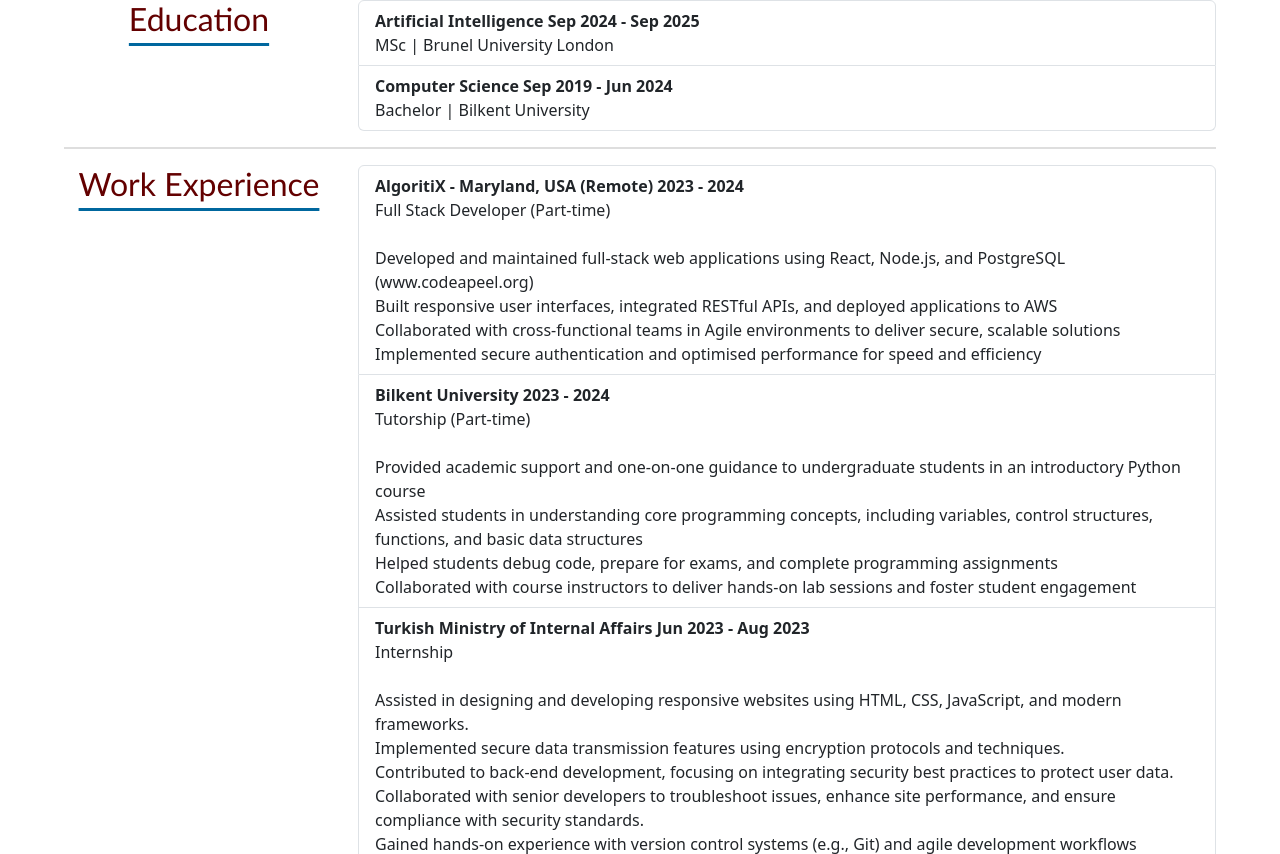
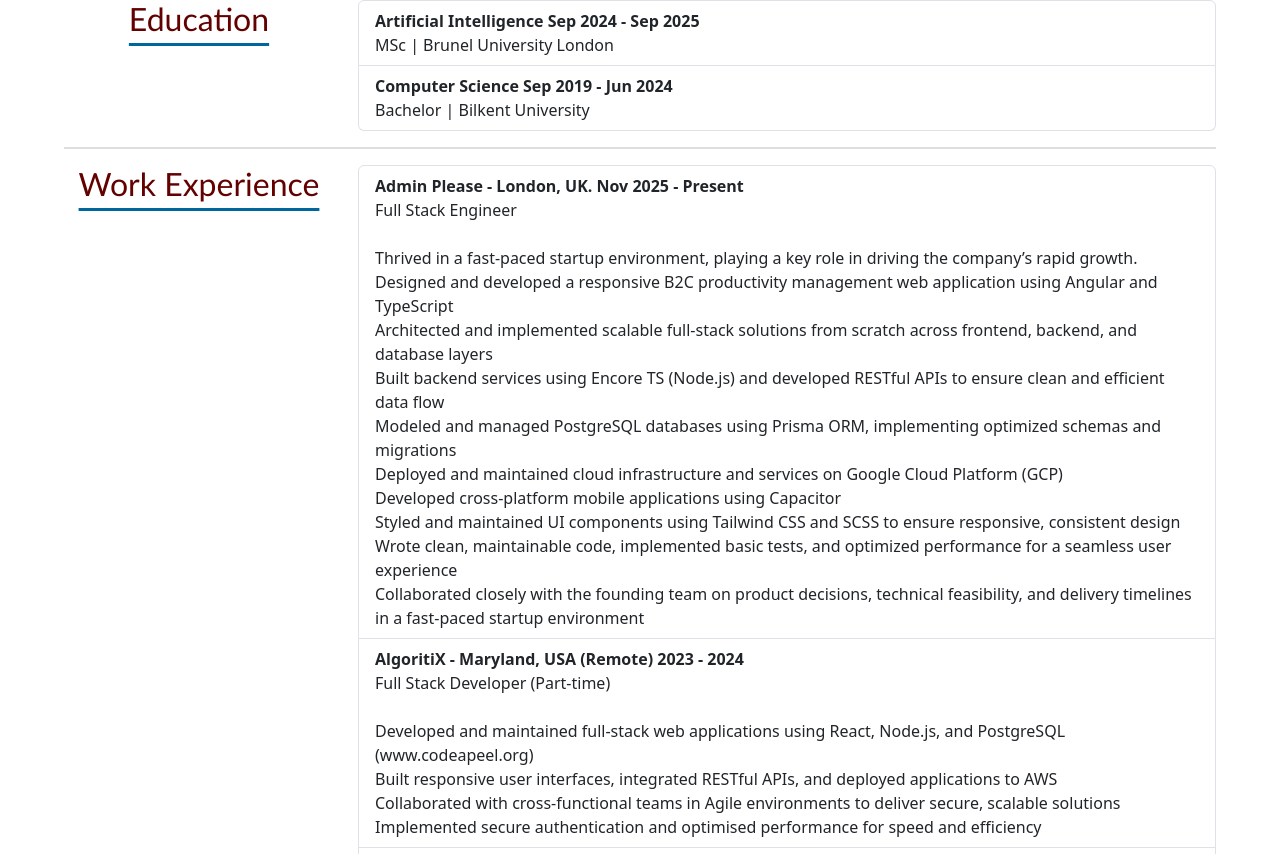
Before and after one commit to yarkinergin/my-web, a React (Create React App) app: page / in a window 1280 px wide. Shown: the part 1646-2500 px from the top of the page. Built offline with nearby package versions, Linux system fonts and the light colour scheme; what react-auth-kit would draw is missing.

Commit message:
Update Home.tsx

```diff
--- a/src/pages/Home-page/Home.tsx
+++ b/src/pages/Home-page/Home.tsx
@@ -218,6 +218,32 @@
                         <Col>
                             <MDBListGroup>
                                 <MDBListGroupItem>
+                                    <strong>Admin Please - London, UK. Nov 2025 - Present</strong>
+                                    <br/>
+                                    Full Stack Engineer
+                                    <br/>
+                                    <br/>
+                                    Thrived in a fast-paced startup environment, playing a key role in driving the company’s rapid growth.
+                                    <br/>
+                                    Designed and developed a responsive B2C productivity management web application using Angular and TypeScript
+                                    <br/>
+                                    Architected and implemented scalable full-stack solutions from scratch across frontend, backend, and database layers
+                                    <br/>
+                                    Built backend services using Encore TS (Node.js) and developed RESTful APIs to ensure clean and efficient data flow
+                                    <br/>
+                                    Modeled and managed PostgreSQL databases using Prisma ORM, implementing optimized schemas and migrations
+                                    <br/>
+                                    Deployed and maintained cloud infrastructure and services on Google Cloud Platform (GCP)
+                                    <br/>
+                                    Developed cross-platform mobile applications using Capacitor
+                                    <br/>
+                                    Styled and maintained UI components using Tailwind CSS and SCSS to ensure responsive, consistent design
+                                    <br/>
+                                    Wrote clean, maintainable code, implemented basic tests, and optimized performance for a seamless user experience
+                                    <br/>
+                                    Collaborated closely with the founding team on product decisions, technical feasibility, and delivery timelines in a fast-paced startup environment
+                                </MDBListGroupItem>
+                                <MDBListGroupItem>
                                     <strong>AlgoritiX - Maryland, USA (Remote) 2023 - 2024 </strong>
                                     <br/>
                                     Full Stack Developer (Part-time)
@@ -247,7 +273,7 @@
                                     Collaborated with course instructors to deliver hands-on lab sessions and foster student engagement
                                 </MDBListGroupItem>
                                 <MDBListGroupItem>
-                                    <strong>Turkish Ministry of Internal Affairs Jun 2023 - Aug 2023</strong>
+                                    <strong>Turkish Ministry of Internal Affairs. Jun 2023 - Aug 2023</strong>
                                     <br/>
                                     Internship
                                     <br/>
```
